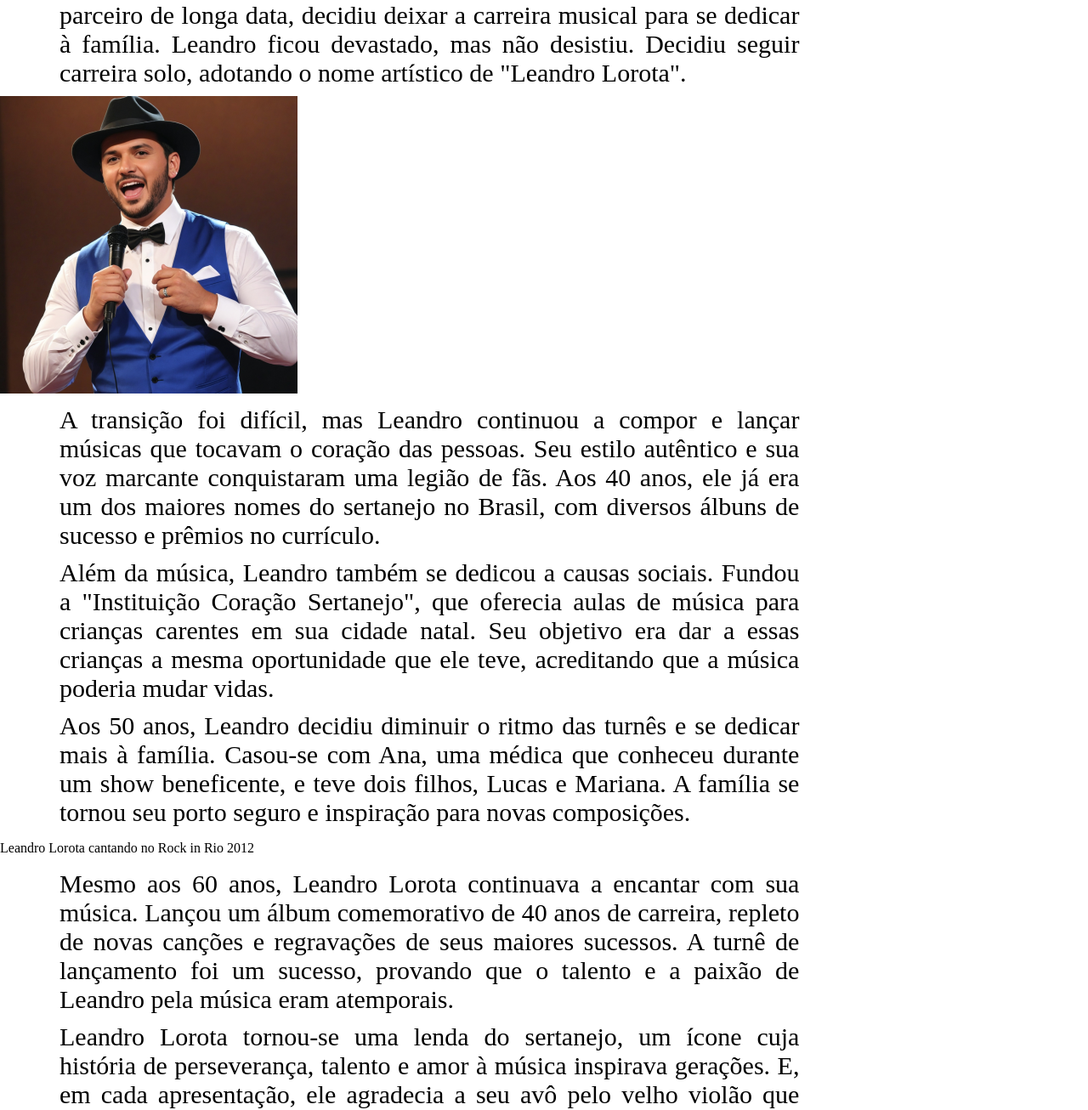
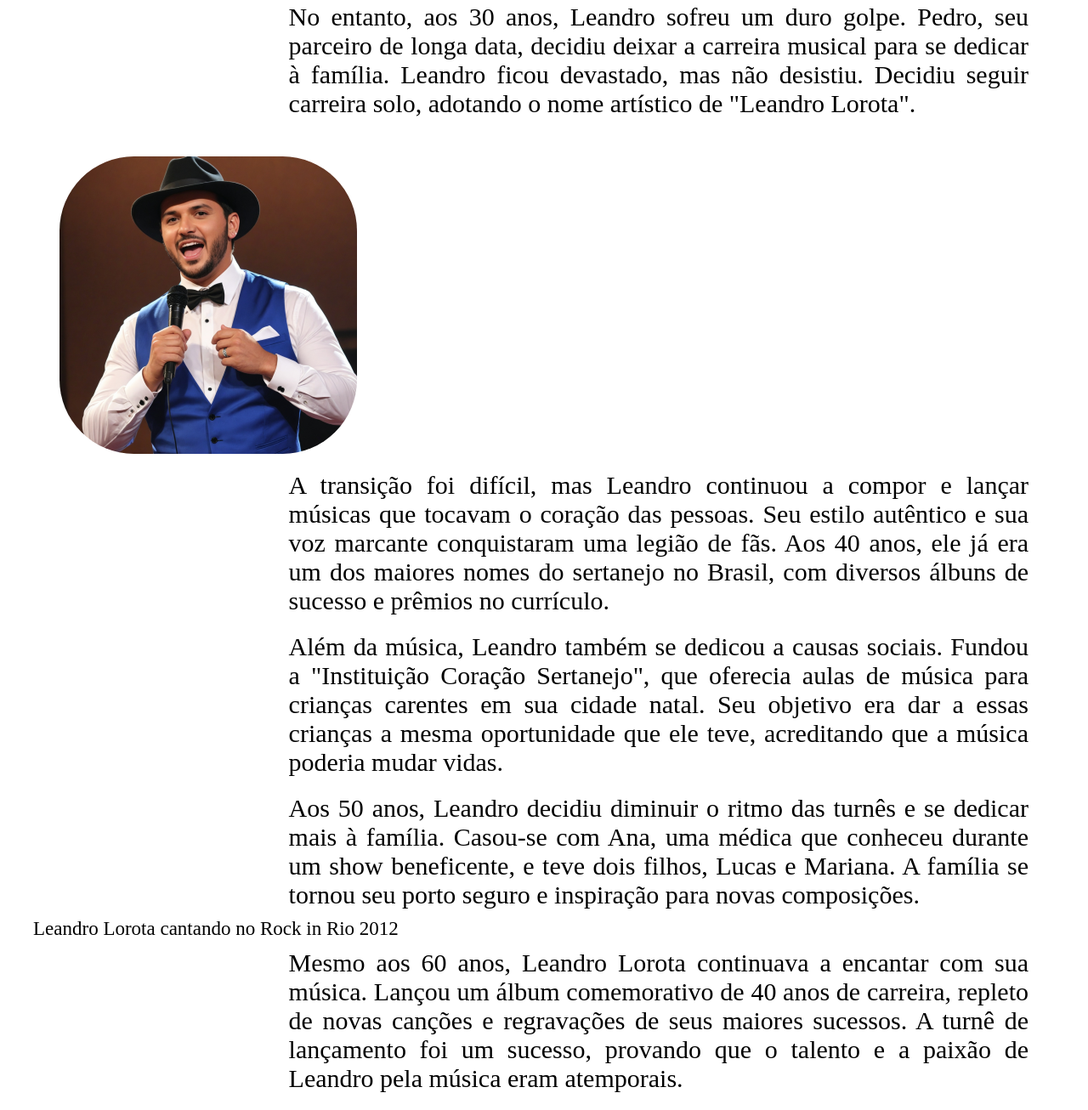
Before and after one commit to gustavoGGV/leandro-lorota, a plain HTML site: page index.html in a window 1280 px wide. Shown: the part 1381-2687 px from the top of the page at 85% size. Drawn offline with Linux system fonts and the light colour scheme.

Commit message:
Update style.css

```diff
--- a/style.css
+++ b/style.css
@@ -1,7 +1,7 @@
-body {
-    margin-top: 0;
-    margin-left: 0;
-    margin-right: 0;
+* {
+    margin: 0;
+    padding: 0;
+    box-sizing: border-box;
 }
 
 header {
@@ -103,11 +103,11 @@ h1 {
 .p-direita {
     margin-bottom: 10px;
     margin-top: 10px;
-    margin-left: 70px;
+    margin-right: 70px;
     width: 68%;
     font-size: 30px;
     font-family: frangsong;
-
+    float: right;
     text-align: justify;
 }
 
@@ -117,11 +117,24 @@ h1 {
     margin-top: 10px;
     margin-right: 70px;
     border-radius: 25%;
-    border-color: #FFD859;
 }
 
-.legenda {
+.img2 {
+    float: left;
+    margin-bottom: 10px;
+    margin-top: 35px;
+    margin-left: 70px;
+    border-radius: 25%;
+}
+
+.legenda1 {
     font-size: 23px;
     float: right;
-    position: absolute;
+    margin-right: 166px;
 }
+
+.legenda2 {
+    font-size: 23px;
+    float: left;
+    margin-left: 39px;
+}
```
